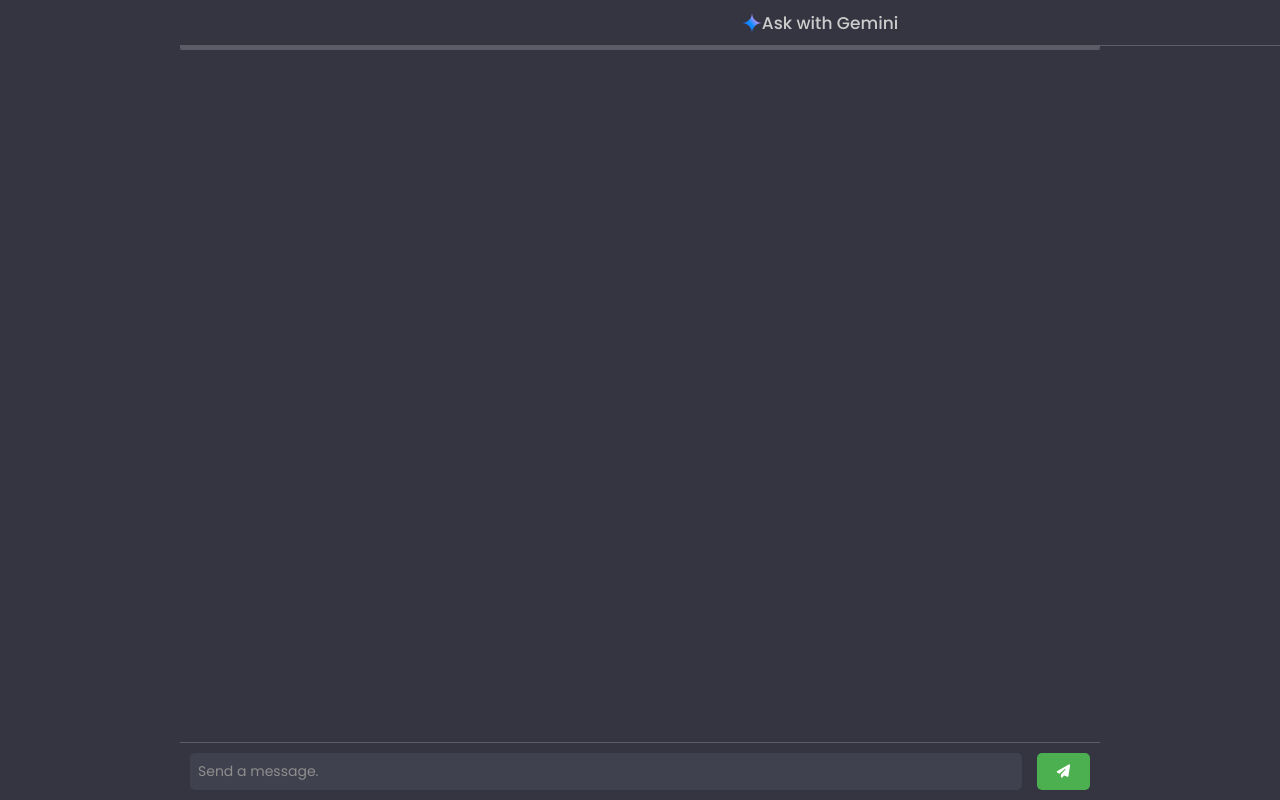
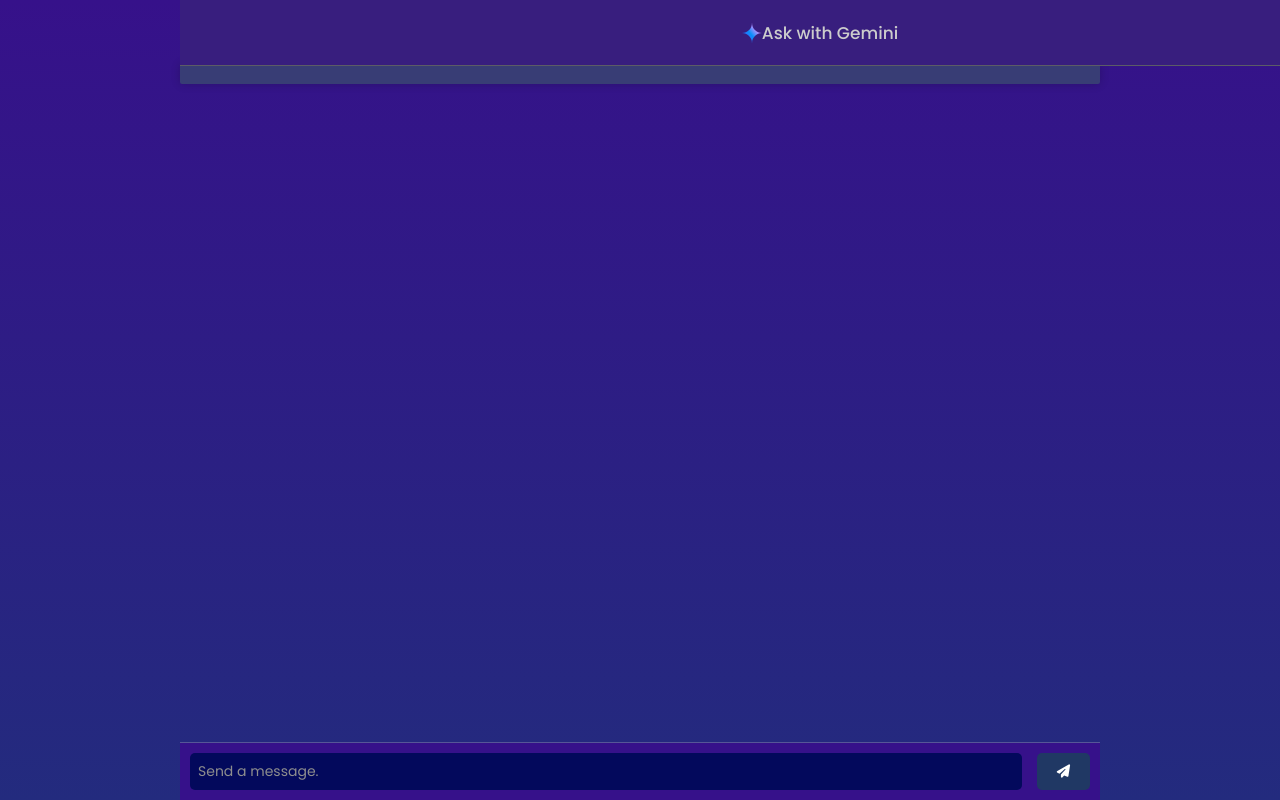
Before and after one commit to Setyabudi90/AI, a website built with Vite: page index.html in a window 1280 px wide. Built offline with nearby package versions, Linux system fonts and the light colour scheme; some packages are replaced by stand-ins of ours; no server answers.

Commit message:
Update style.css

```diff
--- a/style.css
+++ b/style.css
@@ -7,7 +7,7 @@
 body{
     margin: 0;
     padding: 0;
-    background-color: #343541;
+    background: linear-gradient(to top, #232b7e, #36118a);
 }
 
 .header{
@@ -16,11 +16,11 @@ body{
     justify-content: center;
     position: fixed;
     z-index: 989;
-    width: 100dvw;
-    background-color: #343541;
+    width: 100vw;
+    background-color: #381e7e;
     color: #ccc;
     border-bottom: 1px solid #5c5c66;
-    height: 45px;
+    height: 65px;
 }
 
 .header h3{
@@ -38,17 +38,17 @@ body{
 }
 
 .input-container{
-    background-color: #343541;
+    background-color: #36118a;
     padding: 10px;
     display: flex;
     justify-content: space-between;
-    border-top: 1px solid #5c5c66;
+    border-top: 1px solid #565697;
     position: sticky;
     bottom: 0;
 }
 
 #user-input{
-    background-color: #40414f;
+    background-color: #03095c;
     color: #fff;
     border: none;
     outline: none;
@@ -71,7 +71,7 @@ body{
     padding: 8px 20px;
     border: none;
     border-radius: 5px;
-    background-color: #4caf50;
+    background-color: #203864;
     color: #fff;
     cursor: pointer;
     margin-left: 15px;
@@ -79,7 +79,7 @@ body{
 }
 
 #send-button:hover{
-    background-color: #388e3c;
+    background-color: #060c42;
 }
 
 .chat-container{
@@ -95,9 +95,11 @@ body{
 #chat-log{
     margin-bottom: 10px;
     font-size: 14px;
-    margin-top: 1.9rem;
+    margin-top: 4rem;
     color: #fff;
-    background-color: #5c5c66;
+    backdrop-filter: blur(10px);
+    background-color: #383d75;
+    box-shadow: 0px 0px 10px rgba(0, 0, 0, 0.2);
     line-height: 1.6;
     border-radius: 2px;
     max-width: 100%;
```
